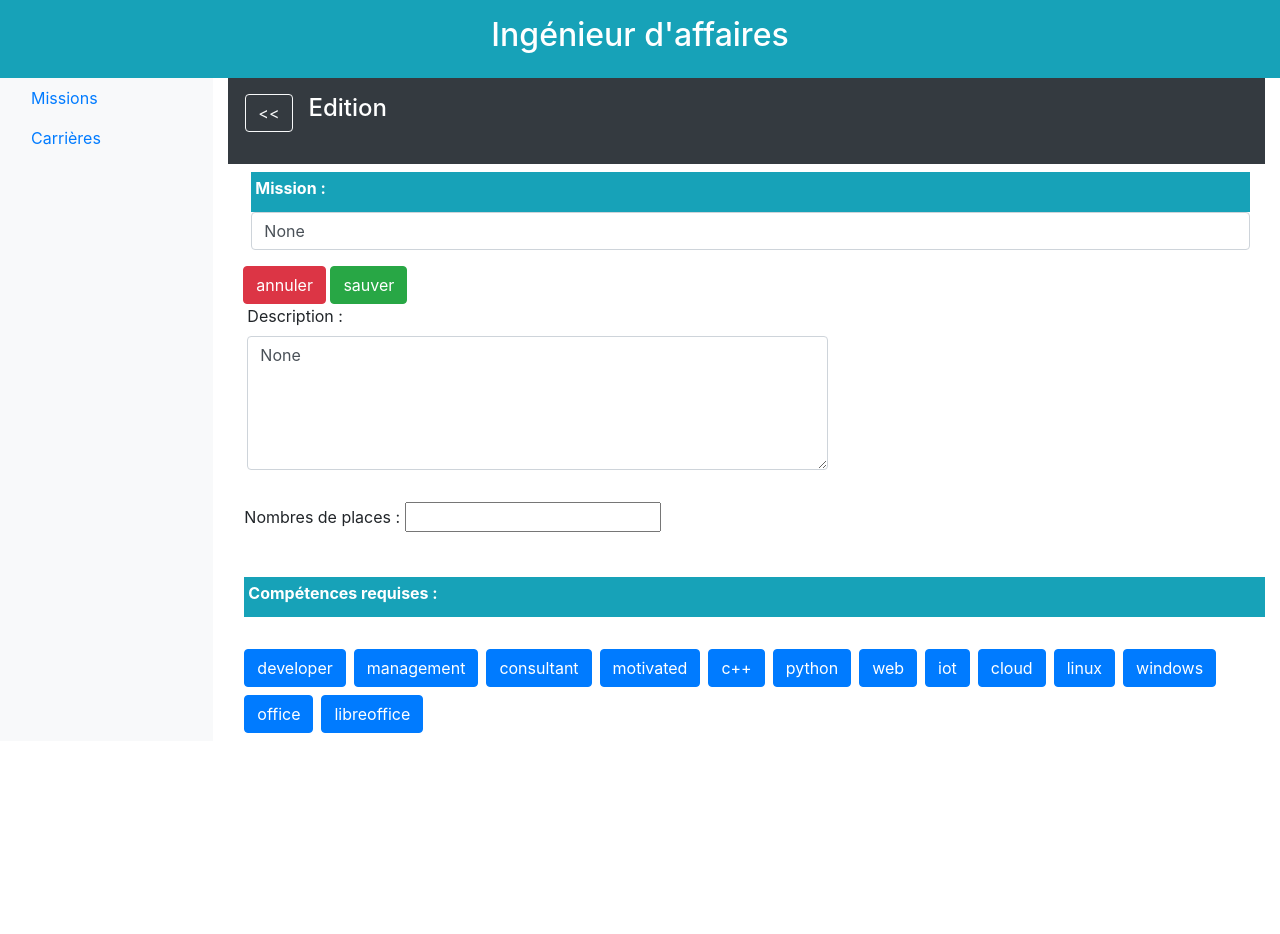
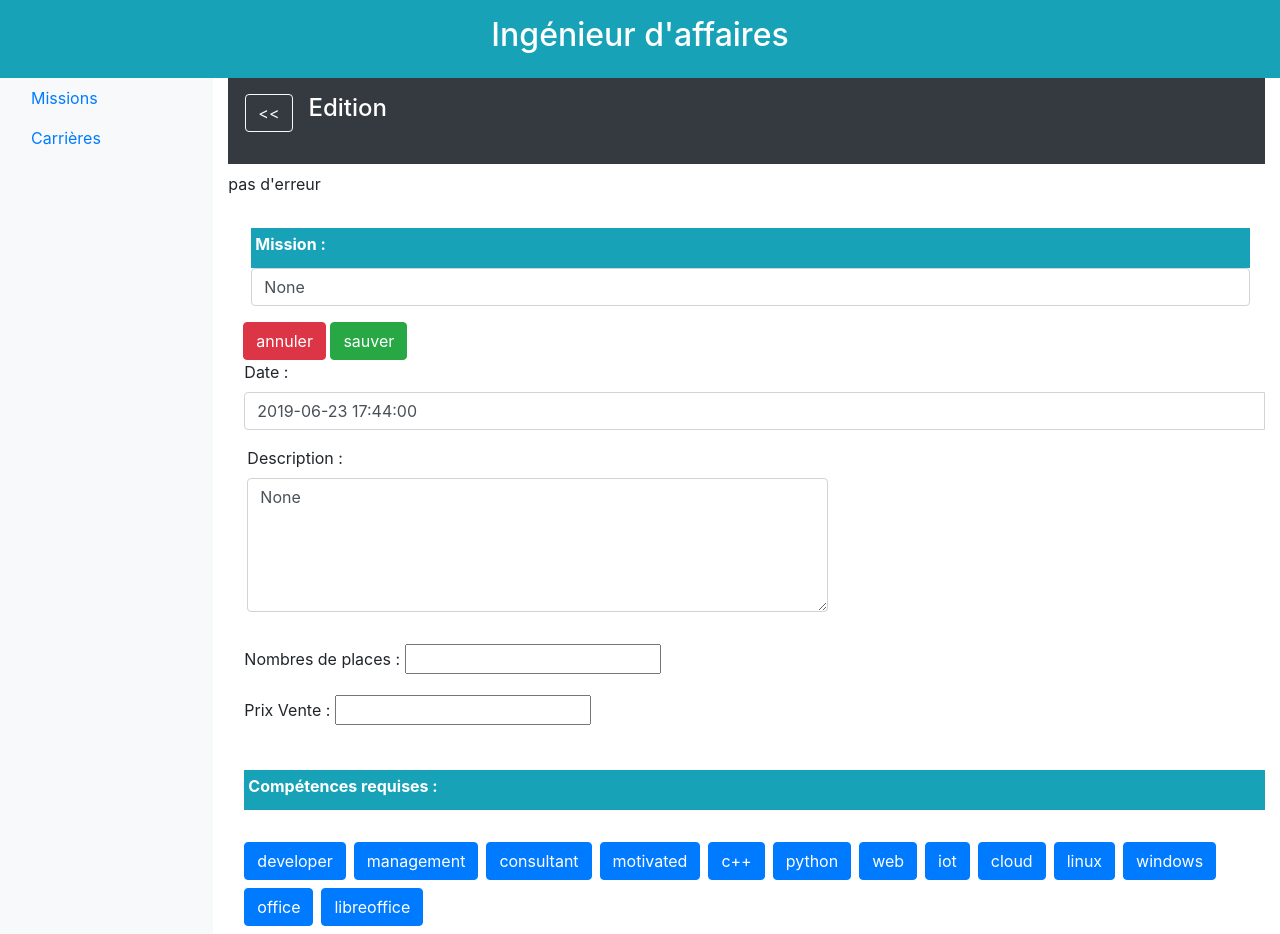
Before and after one commit to Toyem/SAR-Projet-Flask-2019, a Flask app: page /1/affaire/missions/vue/20/edit/ in a window 1280 px wide. Before the commit the page ends 733 px from the top, so only its background shows below. Run offline with Flask 2, Linux system fonts and the light colour scheme; data comes from the database, SQL or seed files in the repository; both versions use the stored data as it was after the commit; some libraries are stand-ins or nearby versions.

Commit message:
finition edit

```diff
--- a/app.py
+++ b/app.py
@@ -58,14 +58,11 @@ def onglet_affaire_mission(id, etat):
                            , listOfAllMissionsLength=len(listOfAllMissions)
                            )
 
-@app.route('/delete_mission/<id>/aAffecter/<missionId>/',methods=["POST"])
+@app.route('/delete_mission/<id>/<missionId>/')
 def delete_mission(id,missionId):
     mission = get_mission_by_id(missionId)
     remove_object_from_db(mission)
-    print("delete is on")
     return flask.redirect(flask.url_for("onglet_affaire_mission",id=id,etat="aAffecter"))
-
-
 
 
 @app.route('/<id>/affaire/missions/vue/<missionId>/')
@@ -85,18 +82,17 @@ def affaire_mission_vue(id, missionId):
                            , coutTT=coutTT
                            )
 
-
-
 @app.route('/<id>/affaire/missions/vue/<missionId>/edit/')
 def affaire_mission_edit_get_mission(id, missionId):
     print("passage 1")
     # API pour voir mission à postuler
     mission = get_mission_by_id(missionId)
     is_new_mission = False
-    return affaire_mission_edit(id, mission,is_new_mission)
+    return affaire_mission_edit(id, mission,is_new_mission,"")
 
-#@app.route('/affaire_mission_edit/<id>/<missionId>/')
-def affaire_mission_edit(id, mission,is_new_mission):
+@app.route('/<id>/affaire/missions/vue/<missionId>/edit/')
+def affaire_mission_edit(id, mission,is_new_mission,error):
+    print("passage 2")
     # competences = get_competence_of_mission(mission.id)
     competences = get_all_competence()
     return render_template("homepage_affaire_mission_edit.html.jinja2"
@@ -104,6 +100,7 @@ def affaire_mission_edit(id, mission,is_new_mission):
                             , mission=mission
                             , competences=competences
                             , is_new_mission=is_new_mission
+                            , error = error
                             )
 
 @app.route('/<id>/affaire/carrieres/')
@@ -146,26 +143,44 @@ def carriere_vue(id, idCarriere, etat):
 # --------POST---------
 # ---------------------
 
-@app.route("/process_form_data/<id>/<missionId>", methods=["POST"])
-def process_form_data(id, missionId):
+@app.route("/process_form_acceptation/<id>/<missionId>/", methods=["POST"])
+def process_form_acceptation(id, missionId):
+    return flask.redirect(flask.url_for("affaire_mission_vue", id=id, missionId=missionId))
 
+@app.route("/process_form_data/<id>/<missionId>/<is_new_mission>/", methods=["POST"])
+def process_form_data(id, missionId,is_new_mission):
     mission = get_mission_by_id(missionId)
-
-    mission.titre = flask.request.form["foo_titre"]
-    mission.description = flask.request.form["mission_description"]
-    mission.effectifs_max = int(flask.request.form["mission_effectif_max"])
-
-    datetime_object = datetime.strptime(flask.request.form["mission_date_creation"], '%Y-%m-%d %H:%M:%S')
-    mission.date_creation = datetime_object
-    listOfAllFormName = flask.request.form.to_dict().keys()
-    listOfCompetencesEdit=[]
-    for formName in listOfAllFormName:
-        if formName[:11] == "competence_":
-            listOfCompetencesEdit.append(formName[11:])
-    update_besoin(mission.id,listOfCompetencesEdit)
-    save_object_to_db(mission)
-
-    return flask.redirect(flask.url_for("affaire_mission_vue", id=id, missionId=mission.id))
+    try:
+        mission.titre = flask.request.form["foo_titre"]
+        mission.description = flask.request.form["mission_description"]
+        mission.effectifs_max = int(flask.request.form["mission_effectif_max"])
+        mission.prix_vente = float(flask.request.form["mission_prix_vente"])
+        datetime_object = datetime.strptime(flask.request.form["mission_date_creation"], '%Y-%m-%d %H:%M:%S')
+        mission.date_creation = datetime_object
+        listOfAllFormName = flask.request.form.to_dict().keys()
+        listOfCompetencesEdit = []
+        for formName in listOfAllFormName:
+            if formName[:11] == "competence_":
+                listOfCompetencesEdit.append(formName[11:])
+        update_besoin(mission.id, listOfCompetencesEdit)
+        save_object_to_db(mission)
+        error=""
+        return flask.redirect(flask.url_for("affaire_mission_vue", id=id, missionId=mission.id))
+    except:
+        error = "Un des champ est mal rempli"
+        return flask.redirect(flask.url_for("affaire_mission_edit",id=id, missionId=mission.id,is_new_mission=is_new_mission,error=error))
+    # mission.effectifs_max = int(flask.request.form["mission_effectif_max"])
+    # mission.prix_vente = float(flask.request.form["mission_prix_vente"])
+    #
+    # datetime_object = datetime.strptime(flask.request.form["mission_date_creation"], '%Y-%m-%d %H:%M:%S')
+    # mission.date_creation = datetime_object
+    # listOfAllFormName = flask.request.form.to_dict().keys()
+    # listOfCompetencesEdit=[]
+    # for formName in listOfAllFormName:
+    #     if formName[:11] == "competence_":
+    #         listOfCompetencesEdit.append(formName[11:])
+    # update_besoin(mission.id,listOfCompetencesEdit)
+    # save_object_to_db(mission)
 
 @app.route('/<id>/affaire/missions/vue/0/edit/', methods=["POST"])
 def process_new_mission(id):
@@ -173,7 +188,7 @@ def process_new_mission(id):
     mission = new_mission(id)
     is_new_mission = True
     #mission = get_mission_by_id(mission_id)
-    return affaire_mission_edit(id,mission,is_new_mission)
+    return affaire_mission_edit(id,mission,is_new_mission,"")
 
 # ----------------------------------------------------
 # ---------------------Ingé ETUDE---------------------
--- a/database/functions.py
+++ b/database/functions.py
@@ -226,7 +226,7 @@ def update_besoin(mission_id, compe_list):
 
 def new_mission(inge_id):
 
-    date_now = datetime.now()
+    date_now = datetime.now().replace(microsecond=0)
     date_now.strftime('%Y-%m-%d %H:%M:%S')
     new_m = Mission(statut="ouverte", date_creation=date_now, responsable_id=inge_id)
     save_object_to_db(new_m)
--- a/templates/homepage_affaire_mission.html.jinja2
+++ b/templates/homepage_affaire_mission.html.jinja2
@@ -33,16 +33,16 @@
                         <span class="badge badge-secondary badge-pill">{{ listOfAllMissionsLength }}</span>
                     </a>
                 </li>
-                <li class="nav-item">
+                {#<li class="nav-item">
                     <a class="nav-link" data-toggle="pill" href="/TODO.php">Select all</a>
                 </li>
                 <li class="nav-item">
                     <a class="nav-link" data-toggle="pill" href="/TODO.php">
-                        <img src="../static/img/trash.png"
+                        <img src="/../static/img/trash.png"
                              style="width:24px;height:24px;"
                              alt="icone d&apos;une poubelle">
                     </a>
-                </li>
+                </li>#}
                 <li class="nav-item">
                     <form action="{{ url_for("process_new_mission", id=id,missionId=00) }}" method="post" id="new_mission_form">
                     <a class="nav-link d-flex align-items-center text-muted" data-toggle="pill" onclick='document.getElementById("new_mission_form").submit()'>
--- a/templates/homepage_affaire_mission_edit.html.jinja2
+++ b/templates/homepage_affaire_mission_edit.html.jinja2
@@ -14,9 +14,30 @@
         </div>
     </div>
     <div class="d-flex flex-column">
-        <form action="{{ url_for("process_form_data", id=id, missionId=mission.id) }}" method="post"
+        {% if error == "" %}
+            <p>pas d'erreur</p>
+            <p>{{ error }}</p>
+        {% else %}
+            <p>erreur</p>
+            <p>{{ error }}</p>
+        {% endif %}
+        <div class="alert alert-success" id="success-message" style="display:
+                {% if error == "" %}
+                    none
+                {% else %}
+                    block
+                {% endif %};">
+            <strong>
+                {% if error == "" %}
+                    Le formulaire a &eacute;t&eacute; envoy&eacute; avec succes
+                {% else %}
+                    error
+                {% endif %}!
+            </strong>
+        </div>
+        <form action="{{ url_for("process_form_data", id=id, missionId=mission.id,is_new_mission=is_new_mission) }}" method="post"
               class="needs-validation" novalidate="">
-                <div class = "d-flex flex-inline">
+            <div class="d-flex flex-inline">
                 <div class="col mb-3 ml-2">
                     <div class="p-1 bg-info text-white size-6 font-weight-bold">
                         <label for="Name">Mission : </label>
@@ -31,18 +52,25 @@
                 <button type="button" class="btn btn-danger"
                         onclick="
                                 {% if is_new_mission %}
-                                    {{ url_for("delete_mission",id=id, missionId=mission.id) }};
+                                    location.href='{{ url_for("delete_mission",id=id, missionId=mission.id) }}';
                                 {% else %}
                                     location.href='/{{ id }}/affaire/missions/vue/{{ mission.id }}/';
                                 {% endif %}">
                     annuler
                 </button>
+                <input type="submit" class="btn btn-success" value="sauver"/>
+            </div>
 
-                    {#                    <button type="button" class="btn btn-success" onclick="location.href='/TODO.php';" >sauver</button>#}
-                        <input type="submit" class="btn btn-success" onclick="location.href='/TODO.php';" value="sauver"/>
+            <div class="form-group ml-3">
+                <label for="date">Date :</label>
+                <div class='input-group date' id='datetimepicker1'>
+                    <input type='text' class="form-control" name="mission_date_creation"
+                           value='{{ mission.date_creation }}'/>
+                    <span class="input-group-addon">
+                        <span class="glyphicon glyphicon-calendar"></span>
+                    </span>
                 </div>
             </div>
-
             <div class="row ml-1">
                 <div class="mb-3 col-md-7">
                     <div class="form-group">
@@ -57,6 +85,13 @@
                 <div class="form-group">
                     <label for="nbPlace">Nombres de places :</label>
                     <input type="number" name="mission_effectif_max" value='{{ mission.effectifs_max }}'/>
+                </div>
+            </div>
+
+            <div class="row  ml-3">
+                <div class="form-group">
+                    <label for="prixVente">Prix Vente :</label>
+                    <input type="number" step="0.01" name="mission_prix_vente" value='{{ mission.prix_vente }}'/>
                 </div>
             </div>
 
--- a/templates/homepage_affaire_mission_vue.html.jinja2
+++ b/templates/homepage_affaire_mission_vue.html.jinja2
@@ -112,7 +112,7 @@
             <div class="col-md-6 ml-3">
                 <div class="p-1 size-4">
                     <label for="places">Demandes à traiter :</label>
-                    <form action="{{ url_for("process_form_data", id=id, missionId=mission.id) }}"
+                    <form action="{{ url_for("process_form_acceptation", id=id, missionId=mission.id) }}"
                           method="post"
                           class="needs-validation" novalidate="">
                         <ul>
```
Also changed, not shown: templates/homepage_affaire_mission_grille.html.jinja2 (+12 -6 lines), database/database.db. Lines whose indentation alone changed are shown as unchanged.
